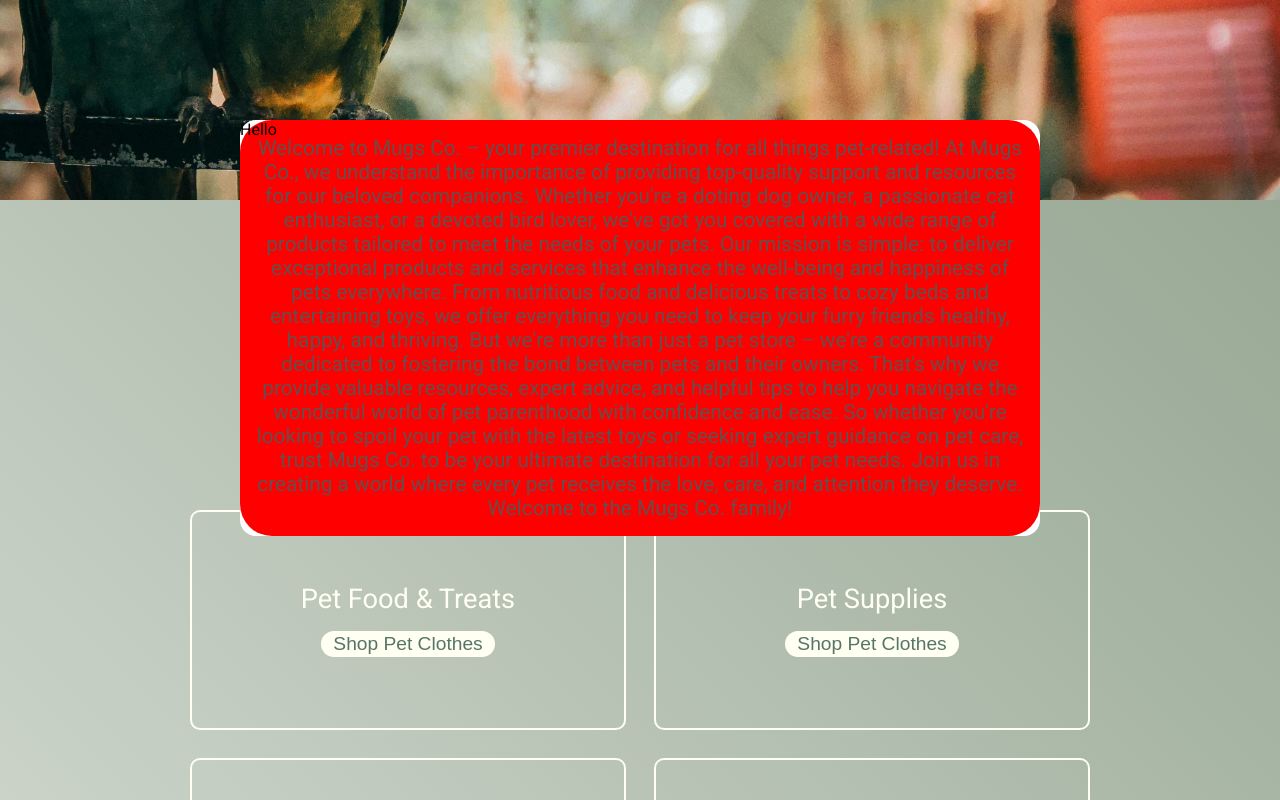
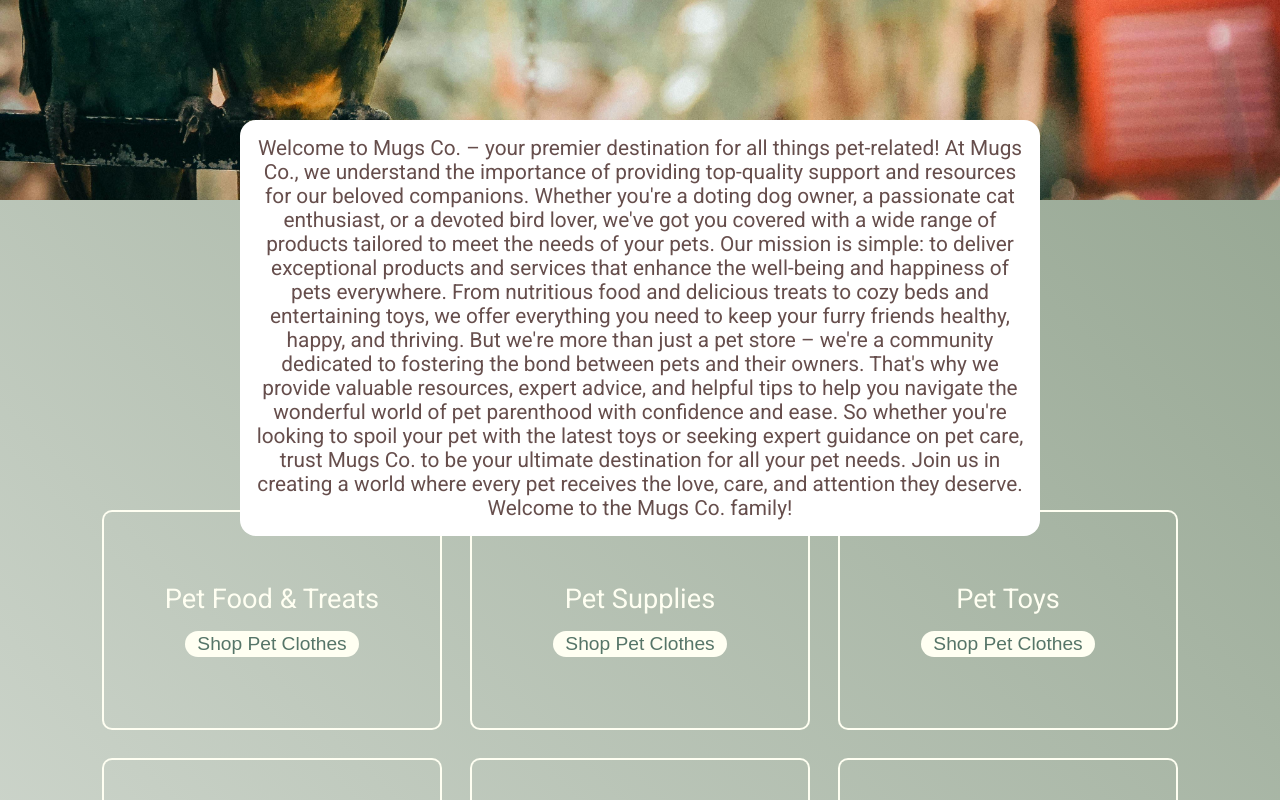
Before and after one commit to danielcn18/Ecommerce-Website, a React (Vite) app: page / in a window 1280 px wide. Shown: the part 440-1240 px from the top of the page. Built offline with nearby package versions, Linux system fonts and the light colour scheme.

Commit message:
savepoint

```diff
--- a/src/pages/Home.jsx
+++ b/src/pages/Home.jsx
@@ -11,9 +11,7 @@
                 <p>Build A Life Long Relationship With A Friend</p>
                 <div className="middle-view">
                     <p>Welcome to Mugs Co. – your premier destination for all things pet-related! At Mugs Co., we understand the importance of providing top-quality support and resources for our beloved companions. Whether you're a doting dog owner, a passionate cat enthusiast, or a devoted bird lover, we've got you covered with a wide range of products tailored to meet the needs of your pets. Our mission is simple: to deliver exceptional products and services that enhance the well-being and happiness of pets everywhere. From nutritious food and delicious treats to cozy beds and entertaining toys, we offer everything you need to keep your furry friends healthy, happy, and thriving. But we're more than just a pet store – we're a community dedicated to fostering the bond between pets and their owners. That's why we provide valuable resources, expert advice, and helpful tips to help you navigate the wonderful world of pet parenthood with confidence and ease. So whether you're looking to spoil your pet with the latest toys or seeking expert guidance on pet care, trust Mugs Co. to be your ultimate destination for all your pet needs. Join us in creating a world where every pet receives the love, care, and attention they deserve. Welcome to the Mugs Co. family!</p>
-                    <div className='shadow'>
-                        Hello
-                    </div>
+                    <div className='shadow' />
                 </div>
 
             </article>
--- a/src/styles/Home.css
+++ b/src/styles/Home.css
@@ -74,7 +74,7 @@
 }
 .half-view {
     height: 25vh;
-    width: 26rem;
+    width: 20rem;
     background-color: transparent;
     border-image-slice: 1;
     position: relative;
@@ -116,17 +116,12 @@
 .half-view > button:hover {
     transform: scale(1.05);
 }
-
 .shadow{
     position: absolute;
-    background-color: red;
     width: 100%;
     height: 100%;
-
     top:0rem;
     left:0;
-
-    border-radius: 2rem;
-
+    border-radius: 1rem;
     z-index: -10;
 }
```
